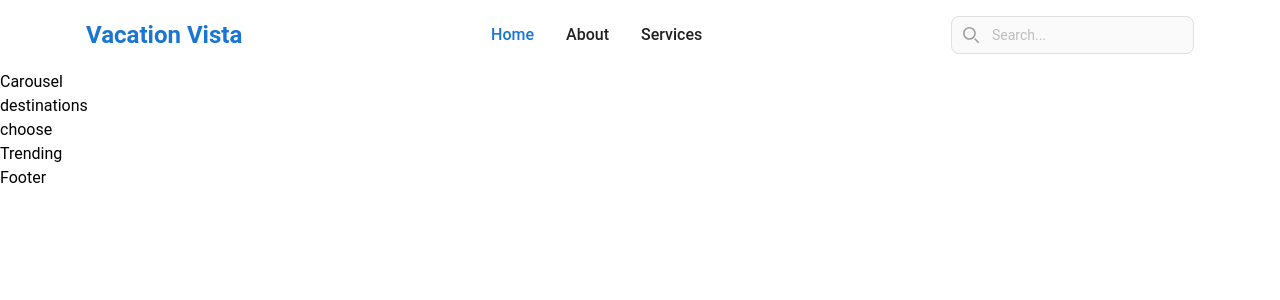
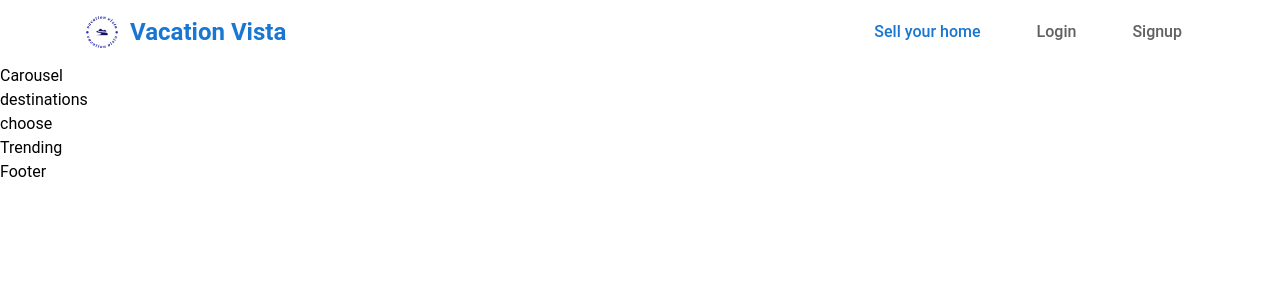
Before and after one commit to DevikaRajesh22/VacationVista-client, a React (Vite) app: page / in a window 1280 px wide. Shown: the top 300 px of the page. Built offline with nearby package versions, Linux system fonts and the light colour scheme.

Commit message:
navbar ui completed

```diff
--- a/src/Components/Common/Navbar.tsx
+++ b/src/Components/Common/Navbar.tsx
@@ -1,4 +1,5 @@
-import { useState } from 'react';
+import { useState } from "react";
+import logo from "../../assets/logo.png";
 
 const Navbar = () => {
   const [isSidebarOpen, setIsSidebarOpen] = useState(false);
@@ -6,71 +7,23 @@ const Navbar = () => {
   const toggleSidebar = () => {
     setIsSidebarOpen(!isSidebarOpen);
   };
+
   return (
-    <nav className="bg-white border-gray-200">
+    <nav className="bg-white border-gray-200 dark:bg-gray-900">
       <div className="max-w-screen-xl flex flex-wrap items-center justify-between mx-auto p-4">
-        <a
-          href="#"
-          className="flex items-center space-x-3 rtl:space-x-reverse"
-        >
+        <a href="#" className="flex items-center space-x-3 rtl:space-x-reverse">
+          <img src={logo} className="h-8" alt="Flowbite Logo" />
           <span className="self-center text-2xl font-semibold whitespace-nowrap text-blue-700">
             Vacation Vista
           </span>
         </a>
-        <div className="flex md:order-2">
+        {/* Button to toggle sidebar on small screens */}
         <button
+          data-collapse-toggle="navbar-default"
           type="button"
           onClick={toggleSidebar}
-            className="md:hidden text-gray-500 hover:bg-gray-700 focus:outline-none focus:ring-4 focus:ring-gray-700 rounded-lg text-sm p-2.5 me-1"
-          >
-            <svg
-              className="w-5 h-5"
-              aria-hidden="true"
-              xmlns="http://www.w3.org/2000/svg"
-              fill="none"
-              viewBox="0 0 20 20"
-            >
-              <path
-                stroke="currentColor"
-                stroke-linecap="round"
-                stroke-linejoin="round"
-                stroke-width="2"
-                d="m19 19-4-4m0-7A7 7 0 1 1 1 8a7 7 0 0 1 14 0Z"
-              />
-            </svg>
-            <span className="sr-only">Search</span>
-          </button>
-          <div className="relative hidden md:block">
-            <div className="absolute inset-y-0 start-0 flex items-center ps-3 pointer-events-none">
-              <svg
-                className="w-4 h-4 text-gray-500"
-                aria-hidden="true"
-                xmlns="http://www.w3.org/2000/svg"
-                fill="none"
-                viewBox="0 0 20 20"
-              >
-                <path
-                  stroke="currentColor"
-                  stroke-linecap="round"
-                  stroke-linejoin="round"
-                  stroke-width="2"
-                  d="m19 19-4-4m0-7A7 7 0 1 1 1 8a7 7 0 0 1 14 0Z"
-                />
-              </svg>
-              <span className="sr-only">Search icon</span>
-            </div>
-            <input
-              type="text"
-              id="search-navbar"
-              className="block w-full p-2 ps-10 text-sm text-gray-900 border border-gray-300 rounded-lg bg-gray-50 focus:ring-blue-500 focus:border-blue-500 "
-              placeholder="Search..."
-            />
-          </div>
-          <button
-            data-collapse-toggle="navbar-search"
-            type="button"
-            className="inline-flex items-center p-2 w-10 h-10 justify-center text-sm text-gray-500 rounded-lg md:hidden hover:bg-gray-100 focus:outline-none focus:ring-2 focus:ring-gray-200"
-            aria-controls="navbar-search"
+          className="inline-flex items-center p-2 w-10 h-10 justify-center text-sm text-gray-500 rounded-lg md:hidden hover:bg-gray-100 focus:outline-none focus:ring-2 focus:ring-gray-200 dark:text-gray-400 dark:hover:bg-gray-700 dark:focus:ring-gray-600"
+          aria-controls="navbar-default"
           aria-expanded="false"
         >
           <span className="sr-only">Open main menu</span>
@@ -83,71 +36,73 @@ const Navbar = () => {
           >
             <path
               stroke="currentColor"
-                stroke-linecap="round"
-                stroke-linejoin="round"
-                stroke-width="2"
+              strokeLinecap="round"
+              strokeLinejoin="round"
+              strokeWidth="2"
               d="M1 1h15M1 7h15M1 13h15"
             />
           </svg>
         </button>
-        </div>
-        <div
-          className="items-center justify-between hidden w-full md:flex md:w-auto md:order-1"
-          id="navbar-search"
-        >
-          <div className="relative mt-3 md:hidden">
-            <div className="absolute inset-y-0 start-0 flex items-center ps-3 pointer-events-none">
-              <svg
-                className="w-4 h-4 text-gray-500"
-                aria-hidden="true"
-                xmlns="http://www.w3.org/2000/svg"
-                fill="none"
-                viewBox="0 0 20 20"
-              >
-                <path
-                  stroke="currentColor"
-                  stroke-linecap="round"
-                  stroke-linejoin="round"
-                  stroke-width="2"
-                  d="m19 19-4-4m0-7A7 7 0 1 1 1 8a7 7 0 0 1 14 0Z"
-                />
-              </svg>
-            </div>
-            <input
-              type="text"
-              id="search-navbar"
-              className="block w-full p-2 ps-10 text-sm text-gray-900 border border-gray-300 rounded-lg bg-gray-50 focus:ring-blue-500 focus:border-blue-500"
-              placeholder="Search..."
-            />
-          </div>
-          <ul className="flex flex-col p-4 md:p-0 mt-4 font-medium border border-gray-100 rounded-lg bg-gray-50 md:space-x-8 rtl:space-x-reverse md:flex-row md:mt-0 md:border-0 md:bg-white">
+        {/* Navbar options */}
+        <div className="hidden md:flex md:w-auto" id="navbar-default">
+          <ul className="font-medium flex flex-col md:flex-row md:space-x-8 rtl:space-x-reverse">
             <li>
               <a
                 href="#"
-                className="block py-2 px-3 text-white bg-blue-700 rounded md:bg-transparent md:text-blue-700 md:p-0"
+                className="py-2 px-3 text-blue-700 hover:text-blue-900 dark:text-blue-300"
                 aria-current="page"
               >
-                Home
+                Sell your home
               </a>
             </li>
             <li>
               <a
                 href="#"
-                className="block py-2 px-3 text-gray-900 rounded hover:bg-gray-100 md:hover:bg-transparent md:hover:text-blue-700 md:p-0"
+                className="py-2 px-3 text-gray-700 hover:text-gray-900 dark:text-gray-300"
               >
-                About
+                Login
               </a>
             </li>
             <li>
               <a
                 href="#"
-                className="block py-2 px-3 text-gray-900 rounded hover:bg-gray-100 md:hover:bg-transparent md:hover:text-blue-700 md:p-0"
+                className="py-2 px-3 text-gray-700 hover:text-gray-900 dark:text-gray-300"
               >
-                Services
+                Signup
               </a>
             </li>
           </ul>
         </div>
+      </div>
+      {/* Sidebar for small screens */}
+      <div className={`md:hidden ${isSidebarOpen ? 'block' : 'hidden'}`} id="navbar-default">
+        <ul className="font-medium flex flex-col p-4 mt-4 border border-gray-100 rounded-lg bg-gray-50">
+          <li>
+            <a
+              href="#"
+              className="block py-2 px-3 text-blue-700 hover:text-blue-900 dark:text-blue-300"
+              aria-current="page"
+            >
+              Sell your home
+            </a>
+          </li>
+          <li>
+            <a
+              href="#"
+              className="block py-2 px-3 text-gray-700 hover:text-gray-900 dark:text-gray-300"
+            >
+              Login
+            </a>
+          </li>
+          <li>
+            <a
+              href="#"
+              className="block py-2 px-3 text-gray-700 hover:text-gray-900 dark:text-gray-300"
+            >
+              Signup
+            </a>
+          </li>
+        </ul>
       </div>
     </nav>
   );
```
Also changed, not shown: src/assets/logo.png (added). Lines whose indentation alone changed are shown as unchanged.
